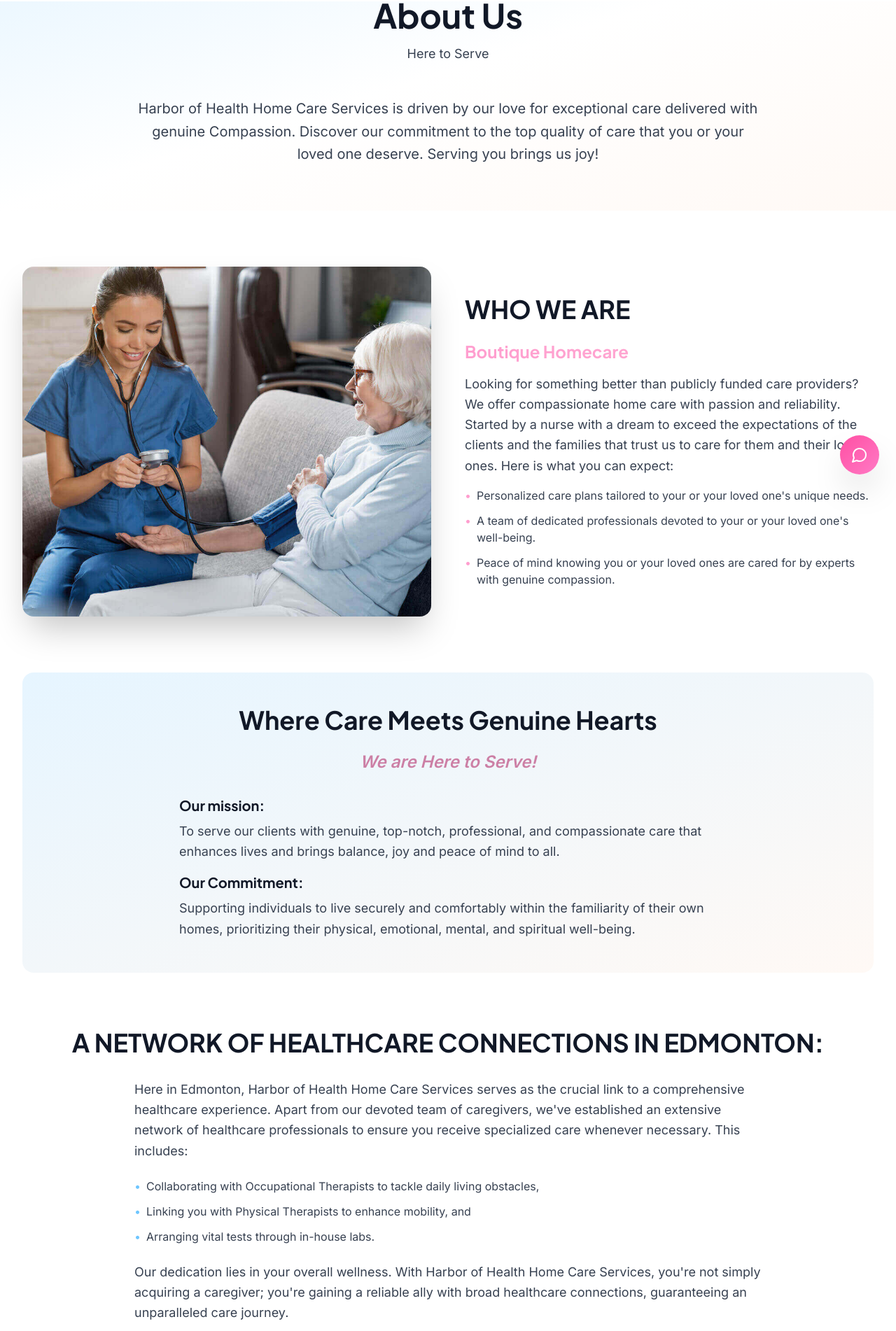
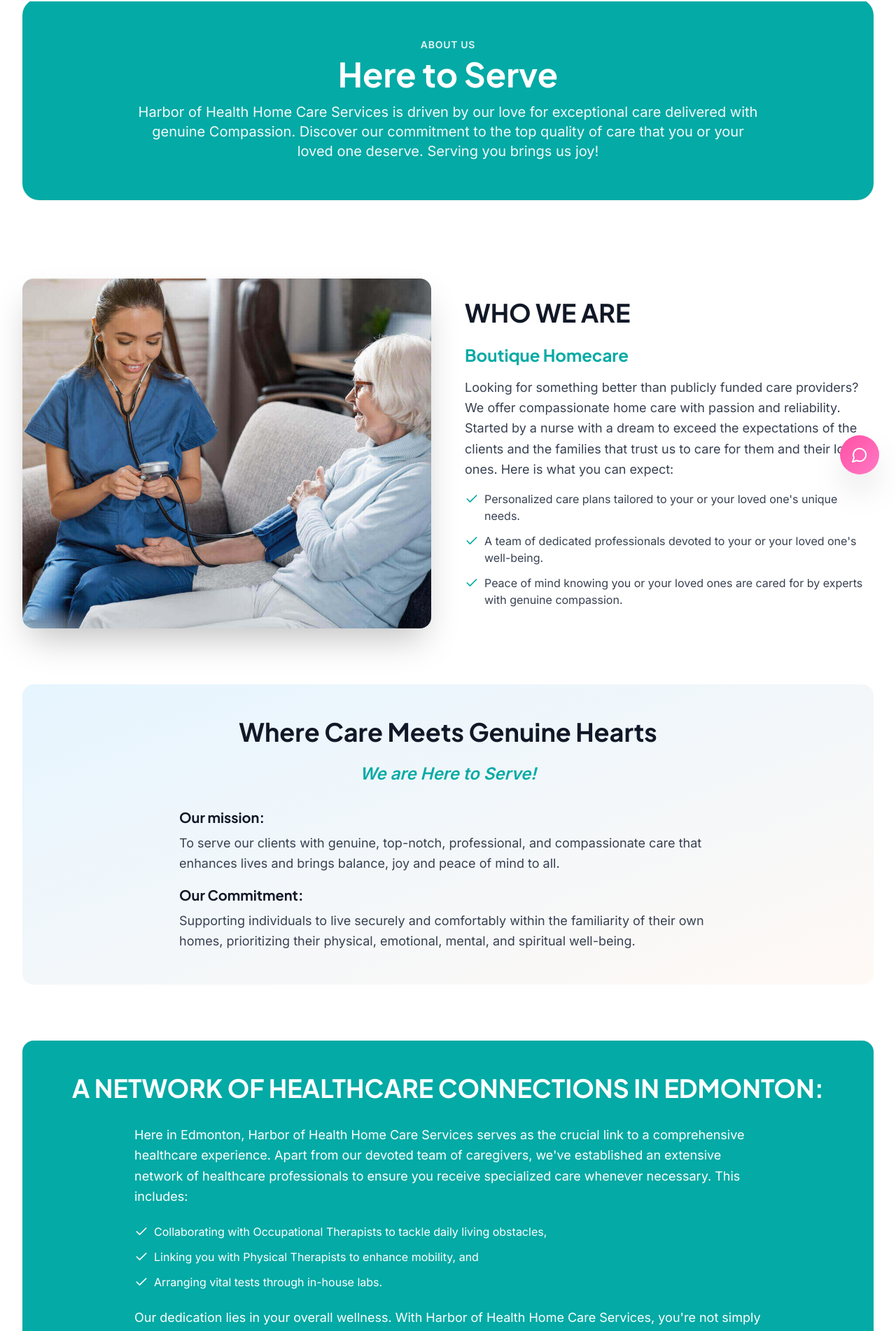
Before and after one commit to Zaman152/Harbor-of-Health-Care, a Next.js app: page /about in a window 1280 px wide. Shown: the part 98-2000 px from the top of the page at 70% size. Built offline with nearby package versions, Linux system fonts and the light colour scheme.

Commit message:
Refactor UI components to enhance layout, improve accessibility, and update color scheme for better visual consistency

```diff
--- a/app/about/page.tsx
+++ b/app/about/page.tsx
@@ -3,7 +3,7 @@
 import React from "react";
 import Image from "next/image";
 import { motion } from "framer-motion";
-import { Heart, Award, Users, Clock, Quote } from "lucide-react";
+import { Heart, Award, Users, Clock, Quote, Check } from "lucide-react";
 import SectionTitle from "@/components/shared/SectionTitle";
 import Button from "@/components/ui/Button";
 
@@ -37,24 +37,17 @@
 
   return (
     <>
-      <div className="pt-24 pb-16 bg-gradient-to-br from-teal-50 via-white to-cream">
+      <div className="pt-24 pb-8">
         <div className="container mx-auto px-4 sm:px-6 lg:px-8">
-          <SectionTitle
-            title="About Us"
-            subtitle="Here to Serve"
-          />
-
-          <motion.div
-            initial={{ opacity: 0, y: 20 }}
-            whileInView={{ opacity: 1, y: 0 }}
-            viewport={{ once: true }}
-            transition={{ duration: 0.6 }}
-            className="max-w-4xl mx-auto text-center"
-          >
-            <p className="text-xl text-gray-700 leading-relaxed">
-              Harbor of Health Home Care Services is driven by our love for exceptional care delivered with genuine Compassion. Discover our commitment to the top quality of care that you or your loved one deserve. Serving you brings us joy!
-            </p>
-          </motion.div>
+          <div className="rounded-3xl bg-[#04aaa5] text-white px-6 py-10 md:py-14 shadow-sm">
+            <div className="text-center max-w-4xl mx-auto">
+              <div className="text-sm font-semibold tracking-wider opacity-90 mb-2">ABOUT US</div>
+              <h1 className="font-heading text-3xl md:text-4xl lg:text-5xl font-bold mb-4">Here to Serve</h1>
+              <p className="text-xl opacity-95">
+                Harbor of Health Home Care Services is driven by our love for exceptional care delivered with genuine Compassion. Discover our commitment to the top quality of care that you or your loved one deserve. Serving you brings us joy!
+              </p>
+            </div>
+          </div>
         </div>
       </div>
 
@@ -88,7 +81,7 @@
                 <h2 className="font-heading text-3xl md:text-4xl font-bold text-gray-900 mb-6">
                   WHO WE ARE
                 </h2>
-                <h3 className="font-heading text-2xl font-bold bg-gradient-to-r from-pink-500 via-pink-400 to-pink-300 bg-clip-text text-transparent mb-4">
+                <h3 className="font-heading text-2xl font-bold text-[#04aaa5] mb-4">
                   Boutique Homecare
                 </h3>
                 <p className="text-lg text-gray-700 leading-relaxed mb-4">
@@ -96,15 +89,15 @@
                 </p>
                 <ul className="space-y-3 text-gray-700">
                   <li className="flex items-start">
-                    <span className="text-pink-500 mr-2">•</span>
+                    <Check className="w-5 h-5 text-[#04aaa5] mr-2 mt-0.5 flex-shrink-0" />
                     <span>Personalized care plans tailored to your or your loved one&apos;s unique needs.</span>
                   </li>
                   <li className="flex items-start">
-                    <span className="text-pink-500 mr-2">•</span>
+                    <Check className="w-5 h-5 text-[#04aaa5] mr-2 mt-0.5 flex-shrink-0" />
                     <span>A team of dedicated professionals devoted to your or your loved one&apos;s well-being.</span>
                   </li>
                   <li className="flex items-start">
-                    <span className="text-pink-500 mr-2">•</span>
+                    <Check className="w-5 h-5 text-[#04aaa5] mr-2 mt-0.5 flex-shrink-0" />
                     <span>Peace of mind knowing you or your loved ones are cared for by experts with genuine compassion.</span>
                   </li>
                 </ul>
@@ -123,7 +116,7 @@
             <h2 className="font-heading text-3xl md:text-4xl font-bold text-gray-900 text-center mb-6">
               Where Care Meets Genuine Hearts
             </h2>
-            <p className="text-2xl text-pink-600 font-semibold italic text-center mb-8">
+            <p className="text-2xl text-[#04aaa5] font-semibold italic text-center mb-8">
               We are Here to Serve!
             </p>
             <div className="max-w-3xl mx-auto space-y-4">
@@ -152,30 +145,30 @@
             whileInView={{ opacity: 1, y: 0 }}
             viewport={{ once: true }}
             transition={{ duration: 0.6 }}
-            className="mb-20"
+            className="mb-20 rounded-2xl bg-[#04aaa5] text-white p-8 md:p-12 transition-all"
           >
-            <h2 className="font-heading text-3xl md:text-4xl font-bold text-gray-900 text-center mb-8">
+            <h2 className="font-heading text-3xl md:text-4xl font-bold text-center mb-8">
               A NETWORK OF HEALTHCARE CONNECTIONS IN EDMONTON:
             </h2>
             <div className="max-w-4xl mx-auto">
-              <p className="text-lg text-gray-700 leading-relaxed mb-6">
+              <p className="text-lg leading-relaxed mb-6">
                 Here in Edmonton, Harbor of Health Home Care Services serves as the crucial link to a comprehensive healthcare experience. Apart from our devoted team of caregivers, we&apos;ve established an extensive network of healthcare professionals to ensure you receive specialized care whenever necessary. This includes:
               </p>
-              <ul className="space-y-3 text-gray-700 mb-6">
+              <ul className="space-y-3 mb-6">
                 <li className="flex items-start">
-                  <span className="text-teal-500 mr-2">•</span>
+                  <Check className="w-5 h-5 text-white mr-2 mt-0.5 flex-shrink-0" />
                   <span>Collaborating with Occupational Therapists to tackle daily living obstacles,</span>
                 </li>
                 <li className="flex items-start">
-                  <span className="text-teal-500 mr-2">•</span>
+                  <Check className="w-5 h-5 text-white mr-2 mt-0.5 flex-shrink-0" />
                   <span>Linking you with Physical Therapists to enhance mobility, and</span>
                 </li>
                 <li className="flex items-start">
-                  <span className="text-teal-500 mr-2">•</span>
+                  <Check className="w-5 h-5 text-white mr-2 mt-0.5 flex-shrink-0" />
                   <span>Arranging vital tests through in-house labs.</span>
                 </li>
               </ul>
-              <p className="text-lg text-gray-700 leading-relaxed">
+              <p className="text-lg leading-relaxed">
                 Our dedication lies in your overall wellness. With Harbor of Health Home Care Services, you&apos;re not simply acquiring a caregiver; you&apos;re gaining a reliable ally with broad healthcare connections, guaranteeing an unparalleled care journey.
               </p>
             </div>
@@ -241,7 +234,7 @@
             whileInView={{ opacity: 1, y: 0 }}
             viewport={{ once: true }}
             transition={{ duration: 0.6 }}
-            className="bg-gradient-to-r from-teal-500 via-pink-500 to-cyan-400 rounded-2xl p-8 md:p-12 text-center text-white"
+            className="rounded-2xl p-8 md:p-12 text-center text-white bg-[#04aaa5] hover:bg-[#028e89] transition-colors"
           >
             <h2 className="font-heading text-3xl md:text-4xl font-bold mb-4">
               PREMIUM CARE AWAITS
@@ -249,13 +242,13 @@
             <h3 className="font-heading text-2xl font-semibold mb-6">
               Elevate Your Care Services
             </h3>
-            <p className="text-xl text-teal-50 max-w-3xl mx-auto leading-relaxed mb-6">
+            <p className="text-xl text-white/90 max-w-3xl mx-auto leading-relaxed mb-6">
               Enhance Your Home Care Experience with Harbor of Health Home Care Services! Are you ready to receive or provide your loved ones with the highest quality care possible? Harbor of Health offers comprehensive home care services customized to your unique needs. Whether you require assistance with daily tasks, companionship, or specialized care, we&apos;re here to support you every step of the way. Contact us today to arrange a consultation and elevate your care services to the next level.
             </p>
             <Button
               variant="secondary"
               size="lg"
-              className="bg-white text-teal-500 hover:bg-gray-100"
+              className="bg-white text-[#04aaa5] hover:bg-white/90"
               onClick={() => (window.location.href = "/contact")}
             >
               Get in Touch
--- a/app/resources/page.tsx
+++ b/app/resources/page.tsx
@@ -51,12 +51,18 @@
 
   return (
     <>
-      <div className="pt-24 pb-16 bg-gradient-to-br from-teal-50 via-white to-cream">
+      <div className="pt-24 pb-8">
         <div className="container mx-auto px-4 sm:px-6 lg:px-8">
-          <SectionTitle
-            title="Our Senior Care Links & Resources"
-            subtitle="Resources for Seniors Care Links & Family CareGivers"
-          />
+          <div className="rounded-3xl bg-[#04aaa5] text-white px-6 py-10 md:py-14 shadow-sm">
+            <div className="text-center max-w-4xl mx-auto">
+              <h1 className="font-heading text-3xl md:text-4xl lg:text-5xl font-bold mb-2">
+                Our Senior Care Links & Resources
+              </h1>
+              <p className="text-base md:text-lg opacity-95">
+                Resources for Seniors Care Links & Family CareGivers
+              </p>
+            </div>
+          </div>
         </div>
       </div>
 
@@ -78,7 +84,8 @@
               </p>
             </motion.div>
 
-            <div className="grid grid-cols-1 md:grid-cols-2 gap-4">
+            <div className="rounded-2xl border-2 border-[#04aaa5]/30 p-4 md:p-6 bg-white">
+              <div className="grid grid-cols-1 md:grid-cols-2 gap-4">
               {resources.map((resource, index) => (
                 <motion.div
                   key={resource}
@@ -89,17 +96,18 @@
                 >
                   <a
                     href="#"
-                    className="block bg-pink-50 hover:bg-pink-100 rounded-lg p-4 transition-colors group border-2 border-transparent hover:border-pink-300"
+                    className="block bg-white hover:bg-[#04aaa5]/10 rounded-lg p-4 transition-colors group border-2 border-[#04aaa5]/30 hover:border-[#04aaa5]"
                   >
                     <div className="flex items-center justify-between">
-                      <span className="text-gray-700 group-hover:text-pink-600 transition-colors">
+                      <span className="text-gray-700 group-hover:text-[#04aaa5] transition-colors">
                         {resource}
                       </span>
-                      <ExternalLink className="w-4 h-4 text-pink-500 opacity-0 group-hover:opacity-100 transition-opacity" />
+                      <ExternalLink className="w-4 h-4 text-[#04aaa5] opacity-0 group-hover:opacity-100 transition-opacity" />
                     </div>
                   </a>
                 </motion.div>
               ))}
+              </div>
             </div>
 
             <motion.div
@@ -107,16 +115,16 @@
               whileInView={{ opacity: 1, y: 0 }}
               viewport={{ once: true }}
               transition={{ duration: 0.6, delay: 0.4 }}
-              className="mt-12 bg-pink-50 rounded-xl p-8 text-center border-2 border-pink-200"
+              className="mt-12 bg-[#04aaa5]/10 rounded-xl p-8 text-center border-2 border-[#04aaa5]/30"
             >
               <p className="text-lg text-gray-700 leading-relaxed mb-4">
                 Need help finding the right resource for you or your loved one?
               </p>
               <p className="text-gray-700 mb-6">
-                Contact us at <a href="tel:+17809060994" className="text-pink-600 font-semibold hover:text-pink-700">(780) 906-0994</a> or{" "}
-                <a href="mailto:hello@harborofhealthhomecare.com" className="text-pink-600 font-semibold hover:text-pink-700">hello@harborofhealthhomecare.com</a>
+                Contact us at <a href="tel:+17809060994" className="text-[#04aaa5] font-semibold hover:text-[#028e89]">(780) 906-0994</a> or{" "}
+                <a href="mailto:hello@harborofhealthhomecare.com" className="text-[#04aaa5] font-semibold hover:text-[#028e89]">hello@harborofhealthhomecare.com</a>
               </p>
-              <p className="text-pink-600 font-semibold italic">
+              <p className="text-[#04aaa5] font-semibold italic">
                 We are Here to Serve!
               </p>
             </motion.div>
--- a/app/services/page.tsx
+++ b/app/services/page.tsx
@@ -112,18 +112,21 @@
 
   return (
     <>
-      <div className="pt-24 pb-16 bg-gradient-to-br from-teal-50 via-white to-cream">
+      <div className="pt-24 pb-8">
         <div className="container mx-auto px-4 sm:px-6 lg:px-8">
-        <SectionTitle
-          title="Our Services"
-          subtitle="Comprehensive in-home care services designed to meet the diverse needs of individuals of all ages and abilities"
-        />
-
-        <div className="max-w-4xl mx-auto mb-12 text-center">
-          <p className="text-lg text-gray-700 leading-relaxed">
-            It starts with genuine compassion. Truly caring. Each of our caregivers is hand-selected for their proven dedication to exceptional home care experience.
-          </p>
-        </div>
+          <div className="rounded-3xl bg-[#04aaa5] text-white px-6 py-10 md:py-14 shadow-sm">
+            <div className="text-center max-w-4xl mx-auto">
+              <div className="text-sm font-semibold tracking-wider opacity-90 mb-2">
+                EXPLORE OUR SERVICES
+              </div>
+              <h1 className="font-heading text-3xl md:text-4xl lg:text-5xl font-bold mb-4">
+                Our Services
+              </h1>
+              <p className="text-base md:text-lg opacity-95">
+                It starts with genuine compassion. Truly caring. Each of our caregivers is hand-selected for their proven dedication to exceptional home care Experience.
+              </p>
+            </div>
+          </div>
         </div>
       </div>
 
@@ -170,9 +173,9 @@
                       transition={{ duration: 0.6 }}
                       className={`space-y-6 ${!isEven ? "lg:col-start-1 lg:row-start-1" : ""}`}
                     >
-                      <div className="flex items-center space-x-3">
-                        <div className="w-12 h-12 rounded-full bg-pink-100 flex items-center justify-center border-2 border-pink-200">
-                          <Icon className="w-6 h-6 text-pink-500" />
+                      <div className="flex items-center space-x-3 group">
+                        <div className="w-12 h-12 rounded-full bg-[#04aaa5]/10 flex items-center justify-center border-2 border-[#04aaa5]/30">
+                          <Icon className="w-6 h-6 text-[#04aaa5]" />
                         </div>
                         <h2 className="font-heading text-3xl md:text-4xl font-bold text-gray-900">
                           {service.title}
@@ -184,7 +187,7 @@
                       <ul className="space-y-3">
                         {service.features.map((feature, idx) => (
                           <li key={idx} className="flex items-start space-x-3">
-                            <Check className="w-6 h-6 text-pink-500 flex-shrink-0 mt-0.5" />
+                            <Check className="w-6 h-6 text-[#04aaa5] flex-shrink-0 mt-0.5" />
                             <span className="text-gray-700">{feature}</span>
                           </li>
                         ))}
@@ -192,6 +195,7 @@
                       <Button
                         variant="primary"
                         size="lg"
+                        className="bg-none bg-[#04aaa5] hover:bg-[#028e89] text-white"
                         onClick={() => (window.location.href = "/contact")}
                       >
                         Learn More
--- a/components/home/HeroSection.tsx
+++ b/components/home/HeroSection.tsx
@@ -97,7 +97,7 @@
               height: shape.size,
               left: shape.x,
               top: shape.y,
-              background: `linear-gradient(135deg, rgba(255, 122, 197, 0.3), rgba(255, 210, 235, 0.2))`,
+              background: `linear-gradient(135deg, rgba(4, 170, 165, 0.30), rgba(4, 170, 165, 0.15))`,
             }}
             animate={{
               y: [0, -30, 0],
@@ -127,10 +127,9 @@
                 initial={{ opacity: 0, y: 20 }}
                 animate={{ opacity: 1, y: 0 }}
                 transition={{ duration: 0.8, delay: 0.2 }}
-                className="font-heading text-4xl md:text-5xl lg:text-6xl font-bold text-gray-900 leading-tight"
+                className="font-heading text-4xl md:text-5xl lg:text-6xl font-bold leading-tight text-center lg:text-left bg-gradient-to-r from-pink-500 via-pink-400 to-pink-300 bg-clip-text text-transparent"
               >
-                We connect seniors with their{" "}
-                <span className="bg-gradient-to-r from-pink-500 via-pink-400 to-pink-300 bg-clip-text text-transparent">ideal caregivers</span>
+                We connect seniors with their ideal caregivers
               </motion.h1>
               <motion.p
                 initial={{ opacity: 0, y: 20 }}
--- a/components/layout/Footer.tsx
+++ b/components/layout/Footer.tsx
@@ -32,27 +32,8 @@
   ];
 
   return (
-    <footer className="bg-gradient-to-b from-gray-900 to-gray-800 text-gray-300 relative overflow-hidden">
-      {/* Decorative wave at top */}
-      <div className="absolute top-0 left-0 right-0 h-1 bg-[#04aaa5]" />
-
-      {/* Background decorative elements */}
-      <div className="absolute inset-0 overflow-hidden pointer-events-none opacity-10">
-        <motion.div
-          className="absolute top-20 left-20 w-64 h-64 bg-[#04aaa5] rounded-full blur-3xl"
-          animate={{
-            scale: [1, 1.2, 1],
-            opacity: [0.3, 0.5, 0.3],
-          }}
-          transition={{
-            duration: 10,
-            repeat: Infinity,
-            ease: "easeInOut",
-          }}
-        />
-        {/* Subtle teal wash over the dark background */}
-        <div className="absolute inset-0 bg-[#04aaa5]/8" />
-      </div>
+    <footer className="bg-gray-100 text-gray-700 relative overflow-hidden">
+      {/* Background kept minimal per spec (no waves/blobs) */}
 
       <div className="container mx-auto px-4 sm:px-6 lg:px-8 py-12 lg:py-16 relative z-10">
         <div className="grid grid-cols-1 md:grid-cols-2 lg:grid-cols-4 gap-8 lg:gap-12">
@@ -251,7 +232,7 @@
           whileInView={{ opacity: 1 }}
           viewport={{ once: true }}
           transition={{ duration: 0.6 }}
-          className="border-t border-gray-800 mt-12 pt-8"
+          className="border-t border-gray-300 mt-12 pt-8"
         >
           <div className="flex flex-col md:flex-row justify-between items-center space-y-4 md:space-y-0">
             <div className="flex flex-col md:flex-row items-center justify-between space-y-2 md:space-y-0">
--- a/components/layout/Header.tsx
+++ b/components/layout/Header.tsx
@@ -190,7 +190,7 @@
 
             {/* Mobile Menu Button */}
             <button
-              className="lg:hidden p-2 text-gray-700 hover:text-pink-500 transition-colors"
+              className="lg:hidden p-2 text-[#04aaa5] hover:text-[#04aaa5] transition-colors"
               onClick={() => setIsMobileMenuOpen(true)}
               aria-label="Open menu"
             >
```
